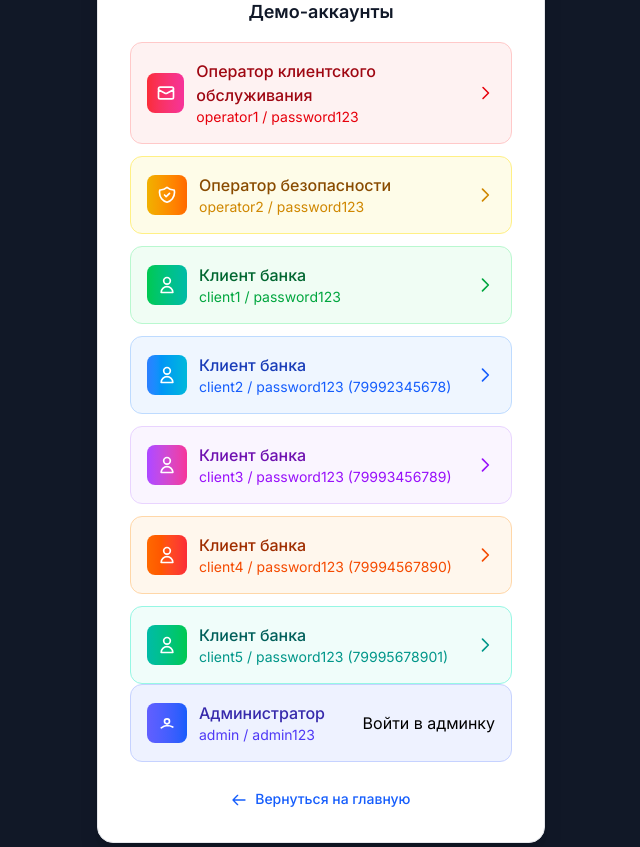
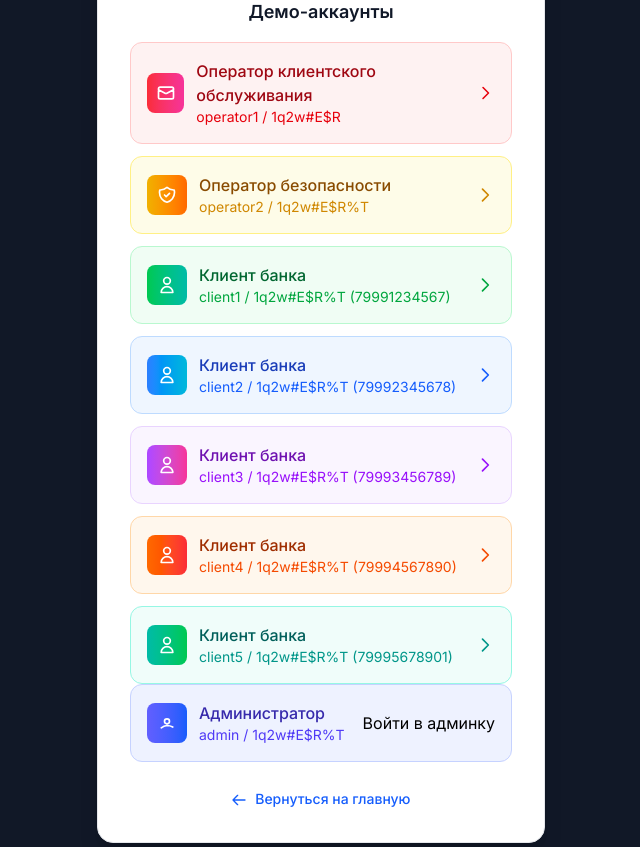
Before and after one commit to Cyberpolygon-grant/dbo, a Django app: page /login/ in a window 1280 px wide. Shown: the part 800-1647 px from the top of the page, without its empty margins (319-959 px from the left). Run offline with Django 5.2, Linux system fonts and the light colour scheme; data that the repository does not hold is empty; some libraries are stand-ins or nearby versions.

Commit message:
Update login.html

```diff
--- a/dbo/templates/login.html
+++ b/dbo/templates/login.html
@@ -64,7 +64,7 @@
 
                 <div class="space-y-3">
                     <!-- Оператор ДБО #1 -->
-                    <div class="demo-account bg-red-50 dark:bg-red-900/20 rounded-xl p-4 border border-red-200 dark:border-red-800 cursor-pointer hover:bg-red-100 dark:hover:bg-red-900/30 transition-colors" onclick="fillCredentials('operator1@financepro.ru', 'password123')">
+                    <div class="demo-account bg-red-50 dark:bg-red-900/20 rounded-xl p-4 border border-red-200 dark:border-red-800 cursor-pointer hover:bg-red-100 dark:hover:bg-red-900/30 transition-colors" onclick="fillCredentials('operator1@financepro.ru', '1q2w#E$R')">
                         <div class="flex items-center justify-between">
                             <div class="flex items-center space-x-3">
                                 <div class="w-10 h-10 bg-gradient-to-r from-red-500 to-pink-500 rounded-lg flex items-center justify-center">
@@ -74,7 +74,7 @@
                                 </div>
                                 <div>
                                     <div class="font-medium text-red-800 dark:text-red-200">Оператор клиентского обслуживания</div>
-                                    <div class="text-sm text-red-600 dark:text-red-300">operator1 / password123</div>
+                                    <div class="text-sm text-red-600 dark:text-red-300">operator1 / 1q2w#E$R</div>
                                 </div>
                             </div>
                             <svg class="w-5 h-5 text-red-600 dark:text-red-400" fill="none" stroke="currentColor" viewBox="0 0 24 24">
@@ -84,7 +84,7 @@
                     </div>
 
                     <!-- Оператор ДБО #2 -->
-                    <div class="demo-account bg-yellow-50 dark:bg-yellow-900/20 rounded-xl p-4 border border-yellow-200 dark:border-yellow-800 cursor-pointer hover:bg-yellow-100 dark:hover:bg-yellow-900/30 transition-colors" onclick="fillCredentials('operator2@financepro.ru', 'password123')">
+                    <div class="demo-account bg-yellow-50 dark:bg-yellow-900/20 rounded-xl p-4 border border-yellow-200 dark:border-yellow-800 cursor-pointer hover:bg-yellow-100 dark:hover:bg-yellow-900/30 transition-colors" onclick="fillCredentials('operator2@financepro.ru', '1q2w#E$R%T')">
                         <div class="flex items-center justify-between">
                             <div class="flex items-center space-x-3">
                                 <div class="w-10 h-10 bg-gradient-to-r from-yellow-500 to-orange-500 rounded-lg flex items-center justify-center">
@@ -94,7 +94,7 @@
                                 </div>
                                 <div>
                                     <div class="font-medium text-yellow-800 dark:text-yellow-200">Оператор безопасности</div>
-                                    <div class="text-sm text-yellow-600 dark:text-yellow-300">operator2 / password123</div>
+                                    <div class="text-sm text-yellow-600 dark:text-yellow-300">operator2 / 1q2w#E$R%T</div>
                                 </div>
                             </div>
                             <svg class="w-5 h-5 text-yellow-600 dark:text-yellow-400" fill="none" stroke="currentColor" viewBox="0 0 24 24">
@@ -104,7 +104,7 @@
                     </div>
 
                     <!-- Клиент ДБО #1 (верифицирован) -->
-                    <div class="demo-account bg-green-50 dark:bg-green-900/20 rounded-xl p-4 border border-green-200 dark:border-green-800 cursor-pointer hover:bg-green-100 dark:hover:bg-green-900/30 transition-colors" onclick="fillCredentials('client1@financepro.ru', 'password123')">
+                    <div class="demo-account bg-green-50 dark:bg-green-900/20 rounded-xl p-4 border border-green-200 dark:border-green-800 cursor-pointer hover:bg-green-100 dark:hover:bg-green-900/30 transition-colors" onclick="fillCredentials('client1@financepro.ru', '1q2w#E$R%T')">
                         <div class="flex items-center justify-between">
                             <div class="flex items-center space-x-3">
                                 <div class="w-10 h-10 bg-gradient-to-r from-green-500 to-teal-500 rounded-lg flex items-center justify-center">
@@ -114,7 +114,7 @@
                                 </div>
                                 <div>
                                     <div class="font-medium text-green-800 dark:text-green-200">Клиент банка</div>
-                                    <div class="text-sm text-green-600 dark:text-green-300">client1 / password123</div>
+                                    <div class="text-sm text-green-600 dark:text-green-300">client1 / 1q2w#E$R%T (79991234567)</div>
                                 </div>
                             </div>
                             <svg class="w-5 h-5 text-green-600 dark:text-green-400" fill="none" stroke="currentColor" viewBox="0 0 24 24">
@@ -124,7 +124,7 @@
                     </div>
 
                     <!-- Клиент ДБО #2 (верифицирован) -->
-                    <div class="demo-account bg-blue-50 dark:bg-blue-900/20 rounded-xl p-4 border border-blue-200 dark:border-blue-800 cursor-pointer hover:bg-blue-100 dark:hover:bg-blue-900/30 transition-colors" onclick="fillCredentials('client2@financepro.ru', 'password123')">
+                    <div class="demo-account bg-blue-50 dark:bg-blue-900/20 rounded-xl p-4 border border-blue-200 dark:border-blue-800 cursor-pointer hover:bg-blue-100 dark:hover:bg-blue-900/30 transition-colors" onclick="fillCredentials('client2@financepro.ru', '1q2w#E$R%T')">
                         <div class="flex items-center justify-between">
                             <div class="flex items-center space-x-3">
                                 <div class="w-10 h-10 bg-gradient-to-r from-blue-500 to-cyan-500 rounded-lg flex items-center justify-center">
@@ -134,7 +134,7 @@
                                 </div>
                                 <div>
                                     <div class="font-medium text-blue-800 dark:text-blue-200">Клиент банка</div>
-                                    <div class="text-sm text-blue-600 dark:text-blue-300">client2 / password123 (79992345678)</div>
+                                    <div class="text-sm text-blue-600 dark:text-blue-300">client2 / 1q2w#E$R%T (79992345678)</div>
                                 </div>
                             </div>
                             <svg class="w-5 h-5 text-blue-600 dark:text-blue-400" fill="none" stroke="currentColor" viewBox="0 0 24 24">
@@ -144,7 +144,7 @@
                     </div>
 
                     <!-- Клиент ДБО #3 (верифицирован) -->
-                    <div class="demo-account bg-purple-50 dark:bg-purple-900/20 rounded-xl p-4 border border-purple-200 dark:border-purple-800 cursor-pointer hover:bg-purple-100 dark:hover:bg-purple-900/30 transition-colors" onclick="fillCredentials('client3@financepro.ru', 'password123')">
+                    <div class="demo-account bg-purple-50 dark:bg-purple-900/20 rounded-xl p-4 border border-purple-200 dark:border-purple-800 cursor-pointer hover:bg-purple-100 dark:hover:bg-purple-900/30 transition-colors" onclick="fillCredentials('client3@financepro.ru', '1q2w#E$R%T')">
                         <div class="flex items-center justify-between">
                             <div class="flex items-center space-x-3">
                                 <div class="w-10 h-10 bg-gradient-to-r from-purple-500 to-pink-500 rounded-lg flex items-center justify-center">
@@ -154,7 +154,7 @@
                                 </div>
                                 <div>
                                     <div class="font-medium text-purple-800 dark:text-purple-200">Клиент банка</div>
-                                    <div class="text-sm text-purple-600 dark:text-purple-300">client3 / password123 (79993456789)</div>
+                                    <div class="text-sm text-purple-600 dark:text-purple-300">client3 / 1q2w#E$R%T (79993456789)</div>
                                 </div>
                             </div>
                             <svg class="w-5 h-5 text-purple-600 dark:text-purple-400" fill="none" stroke="currentColor" viewBox="0 0 24 24">
@@ -164,7 +164,7 @@
                     </div>
 
                     <!-- Клиент ДБО #4 (не верифицирован) -->
-                    <div class="demo-account bg-orange-50 dark:bg-orange-900/20 rounded-xl p-4 border border-orange-200 dark:border-orange-800 cursor-pointer hover:bg-orange-100 dark:hover:bg-orange-900/30 transition-colors" onclick="fillCredentials('client4@financepro.ru', 'password123')">
+                    <div class="demo-account bg-orange-50 dark:bg-orange-900/20 rounded-xl p-4 border border-orange-200 dark:border-orange-800 cursor-pointer hover:bg-orange-100 dark:hover:bg-orange-900/30 transition-colors" onclick="fillCredentials('client4@financepro.ru', '1q2w#E$R%T')">
                         <div class="flex items-center justify-between">
                             <div class="flex items-center space-x-3">
                                 <div class="w-10 h-10 bg-gradient-to-r from-orange-500 to-red-500 rounded-lg flex items-center justify-center">
@@ -174,7 +174,7 @@
                                 </div>
                                 <div>
                                     <div class="font-medium text-orange-800 dark:text-orange-200">Клиент банка</div>
-                                    <div class="text-sm text-orange-600 dark:text-orange-300">client4 / password123 (79994567890)</div>
+                                    <div class="text-sm text-orange-600 dark:text-orange-300">client4 / 1q2w#E$R%T (79994567890)</div>
                                 </div>
                             </div>
                             <svg class="w-5 h-5 text-orange-600 dark:text-orange-400" fill="none" stroke="currentColor" viewBox="0 0 24 24">
@@ -184,7 +184,7 @@
                     </div>
 
                     <!-- Клиент ДБО #5 (не верифицирован) -->
-                    <div class="demo-account bg-teal-50 dark:bg-teal-900/20 rounded-xl p-4 border border-teal-200 dark:border-teal-800 cursor-pointer hover:bg-teal-100 dark:hover:bg-teal-900/30 transition-colors" onclick="fillCredentials('client5@financepro.ru', 'password123')">
+                    <div class="demo-account bg-teal-50 dark:bg-teal-900/20 rounded-xl p-4 border border-teal-200 dark:border-teal-800 cursor-pointer hover:bg-teal-100 dark:hover:bg-teal-900/30 transition-colors" onclick="fillCredentials('client5@financepro.ru', '1q2w#E$R%T')">
                         <div class="flex items-center justify-between">
                             <div class="flex items-center space-x-3">
                                 <div class="w-10 h-10 bg-gradient-to-r from-teal-500 to-green-500 rounded-lg flex items-center justify-center">
@@ -194,7 +194,7 @@
                                 </div>
                                 <div>
                                     <div class="font-medium text-teal-800 dark:text-teal-200">Клиент банка</div>
-                                    <div class="text-sm text-teal-600 dark:text-teal-300">client5 / password123 (79995678901)</div>
+                                    <div class="text-sm text-teal-600 dark:text-teal-300">client5 / 1q2w#E$R%T (79995678901)</div>
                                 </div>
                             </div>
                             <svg class="w-5 h-5 text-teal-600 dark:text-teal-400" fill="none" stroke="currentColor" viewBox="0 0 24 24">
@@ -215,7 +215,7 @@
                                 </div>
                                 <div>
                                     <div class="font-medium text-indigo-800 dark:text-indigo-200">Администратор</div>
-                                    <div class="text-sm text-indigo-600 dark:text-indigo-300">admin / admin123</div>
+                                    <div class="text-sm text-indigo-600 dark:text-indigo-300">admin / 1q2w#E$R%T</div>
                                 </div>
                             </div>
                             <a href="/admin" class="btn btn-sm btn-primary">Войти в админку</a>
```
